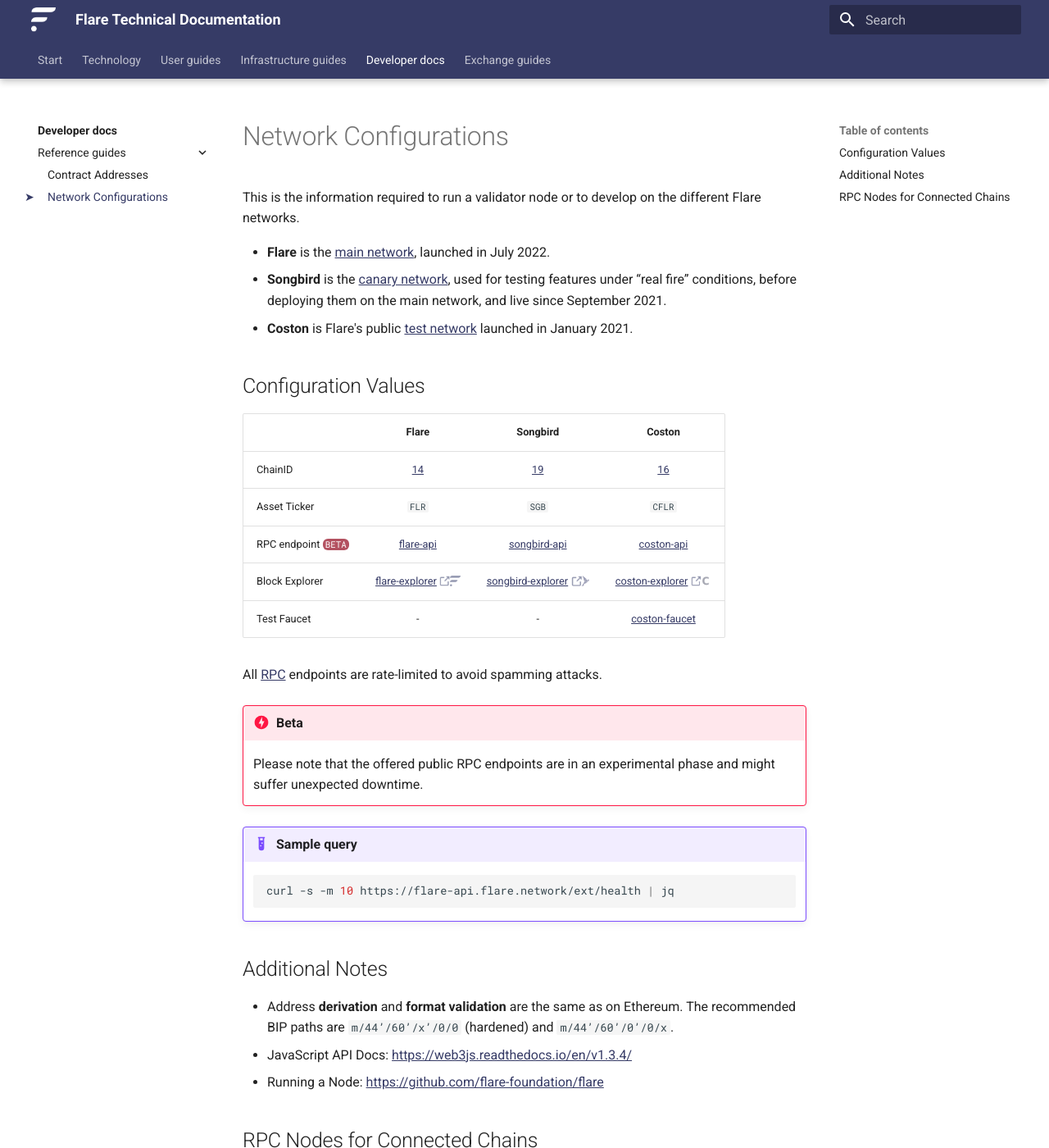
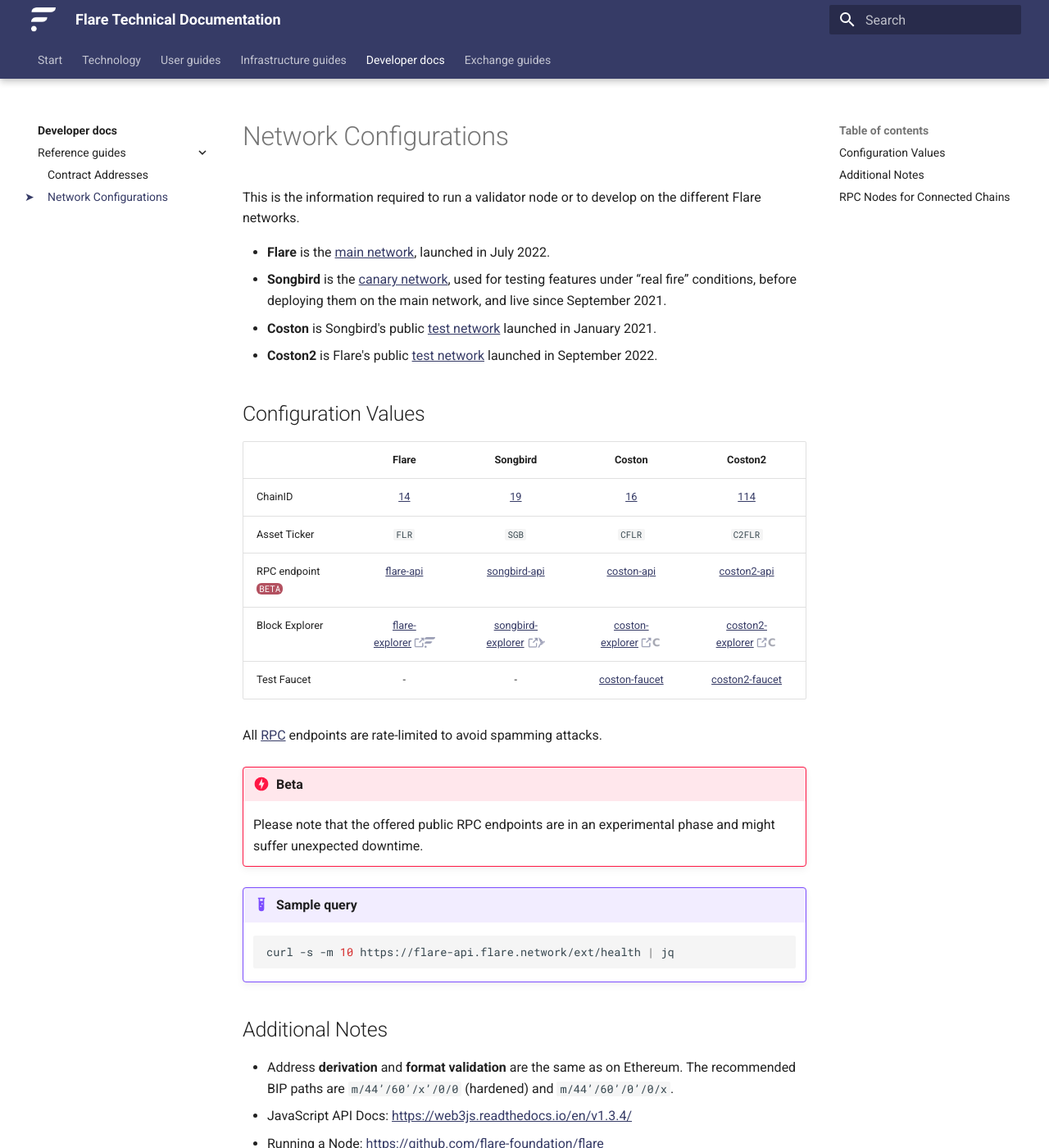
Before and after one commit to flare-foundation/docs, an MkDocs documentation site: the page built from docs/dev/reference/network-configs.md, in a window 1280 px wide and 1400 px high. Shown: the whole window at 82% size. Built offline with MkDocs 1.6.1 and Material for MkDocs 9.7.7, drawn with Linux system fonts in a browser that asks for light colours; comment, search, counter and statistics services are not loaded.

Commit message:
Add Coston2 config page

```diff
--- a/docs/assets/stylesheets/extra.css
+++ b/docs/assets/stylesheets/extra.css
@@ -88,7 +88,7 @@
 }
 
 /* External link icons */
-a[href*="https://coston-explorer"] {
+a[href*="https://coston-explorer"], a[href*="https://coston2-explorer"] {
     background: url(/assets/coston-72px-transparent.png) center right no-repeat;
     background-size: 2em;
     padding-right: 2.25em;
--- a/docs/dev/reference/network-configs.md
+++ b/docs/dev/reference/network-configs.md
@@ -4,17 +4,18 @@
 
 * **Flare** is the [main network](glossary.md#main_network), launched in July 2022.
 * **Songbird** is the [canary network](glossary.md#canary_network), used for testing features under “real fire” conditions, before deploying them on the main network, and live since September 2021.
-* **Coston** is Flare's public [test network](glossary.md#coston) launched in January 2021.
+* **Coston** is Songbird's public [test network](glossary.md#coston) launched in January 2021.
+* **Coston2** is Flare's public [test network](glossary.md#coston) launched in September 2022.
 
 ## Configuration Values
 
-|                            |          Flare           |          Songbird           |           Coston           |
-| -------------------------- | :----------------------: | :-------------------------: | :------------------------: |
-| ChainID                    |       [14][flrId]        |         [19][sgbId]         |        [16][cflrId]        |
-| Asset Ticker               |          `FLR`           |            `SGB`            |           `CFLR`           |
-| RPC endpoint `BETA`{.beta} |   [flare-api][flrRpc]    |   [songbird-api][sgbRpc]    |   [coston-api][cflrRpc]    |
-| Block Explorer             | [flare-explorer][flrExp] | [songbird-explorer][sgbExp] | [coston-explorer][cflrExp] |
-| Test Faucet                |            -             |              -              |  [coston-faucet][cflrFau]  |
+|                            |          Flare           |          Songbird           |           Coston           |           Coston2            |
+| -------------------------- | :----------------------: | :-------------------------: | :------------------------: | :--------------------------: |
+| ChainID                    |       [14][flrId]        |         [19][sgbId]         |        [16][cflrId]        |        [114][c2flrId]        |
+| Asset Ticker               |          `FLR`           |            `SGB`            |           `CFLR`           |           `C2FLR`            |
+| RPC endpoint `BETA`{.beta} |   [flare-api][flrRpc]    |   [songbird-api][sgbRpc]    |   [coston-api][cflrRpc]    |   [coston2-api][c2flrRpc]    |
+| Block Explorer             | [flare-explorer][flrExp] | [songbird-explorer][sgbExp] | [coston-explorer][cflrExp] | [coston2-explorer][c2flrExp] |
+| Test Faucet                |            -             |              -              |  [coston-faucet][cflrFau]  |  [coston2-faucet][c2flrFau]  |
 
 All [RPC](glossary.md#rpc) endpoints are rate-limited to avoid spamming attacks.
 
```
Also changed, not shown: other parts of docs/dev/reference/network-configs.md (+4 -0 lines), docs/tech/glossary.md (+1 -1 lines).
